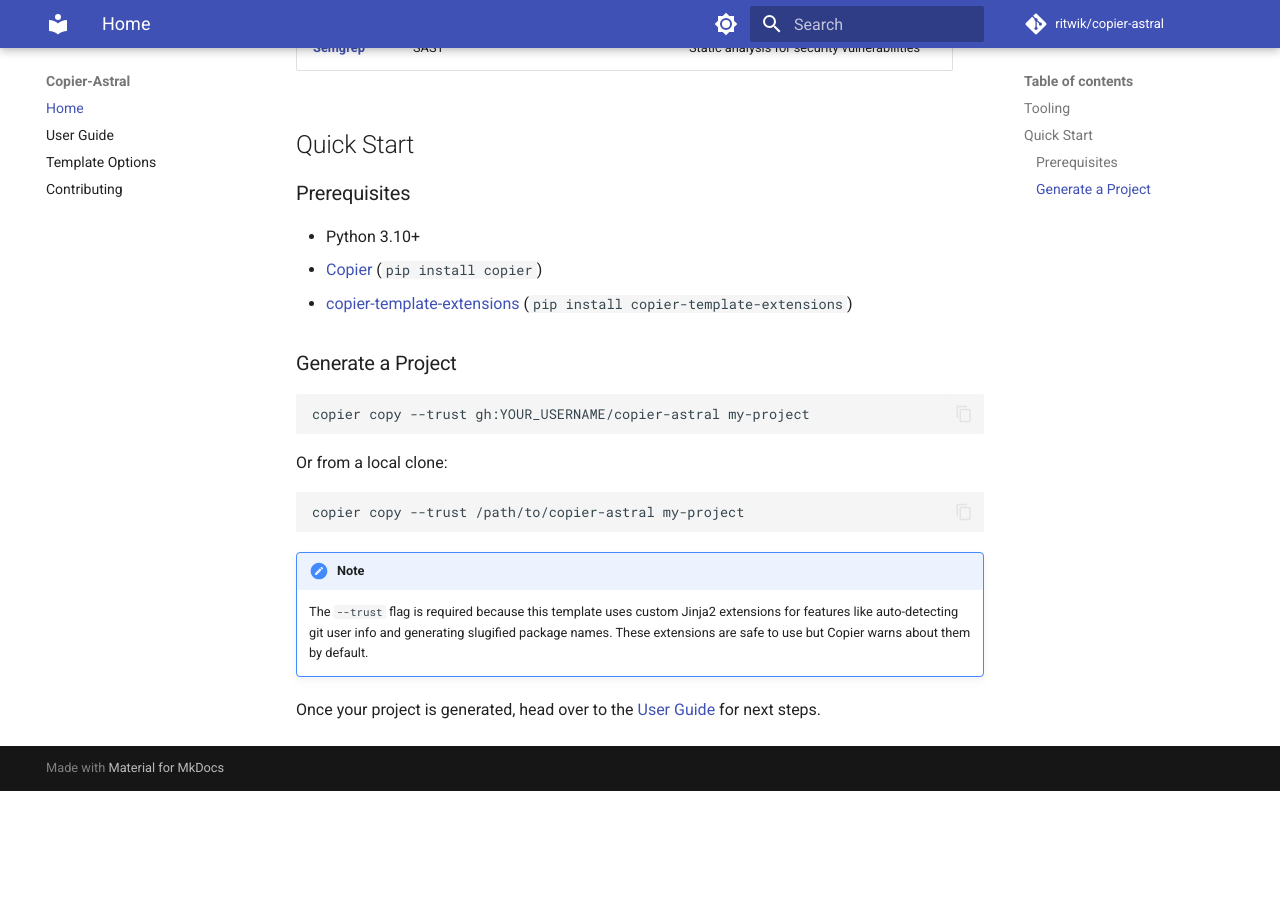
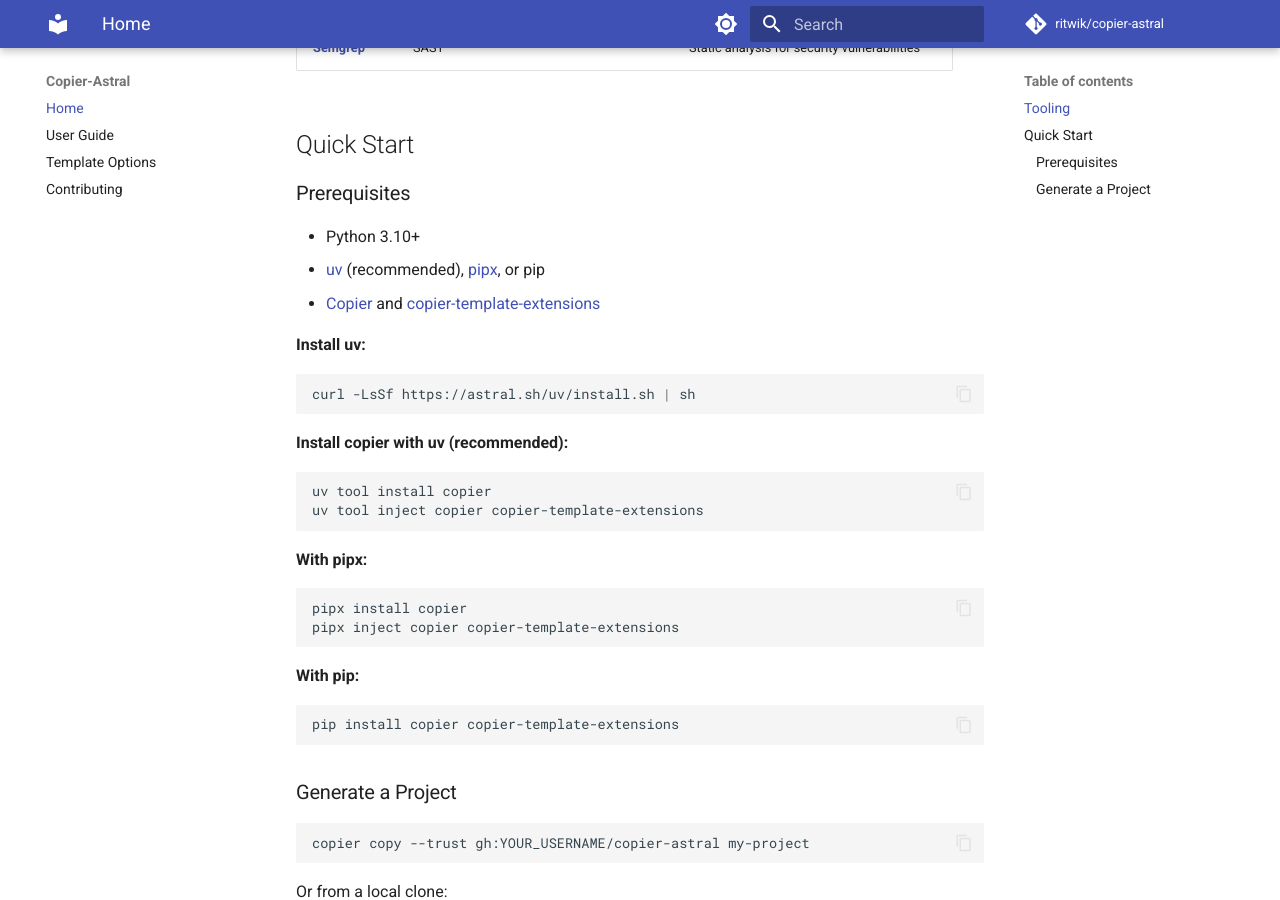
Before and after one commit to ritwiktiwari/copier-astral, an MkDocs documentation site: the page built from docs/index.md, in a window 1280 px wide and 900 px high, scrolled down 1209 px. Built offline with MkDocs 1.6.1 and Material for MkDocs 9.7.7, drawn with Linux system fonts in a browser that asks for light colours; comment, search, counter and statistics services are not loaded; before the commit the page ends 2000 px from its top, so only the background shows below that.

````diff
--- a/docs/index.md
+++ b/docs/index.md
@@ -28,8 +28,34 @@ Built for my own workflow, but you're welcome to use it!
 ### Prerequisites
 
 - Python 3.10+
-- [Copier](https://copier.readthedocs.io/) (`pip install copier`)
-- [copier-template-extensions](https://github.com/copier-org/copier-template-extensions) (`pip install copier-template-extensions`)
+- [uv](https://docs.astral.sh/uv/getting-started/installation/) (recommended), [pipx](https://pipx.pypa.io/), or pip
+- [Copier](https://copier.readthedocs.io/) and [copier-template-extensions](https://github.com/copier-org/copier-template-extensions)
+
+**Install uv:**
+
+```bash
+curl -LsSf https://astral.sh/uv/install.sh | sh
+```
+
+**Install copier with uv (recommended):**
+
+```bash
+uv tool install copier
+uv tool inject copier copier-template-extensions
+```
+
+**With pipx:**
+
+```bash
+pipx install copier
+pipx inject copier copier-template-extensions
+```
+
+**With pip:**
+
+```bash
+pip install copier copier-template-extensions
+```
 
 ### Generate a Project
 
````
Also changed, not shown: README.md (+28 -2 lines).
